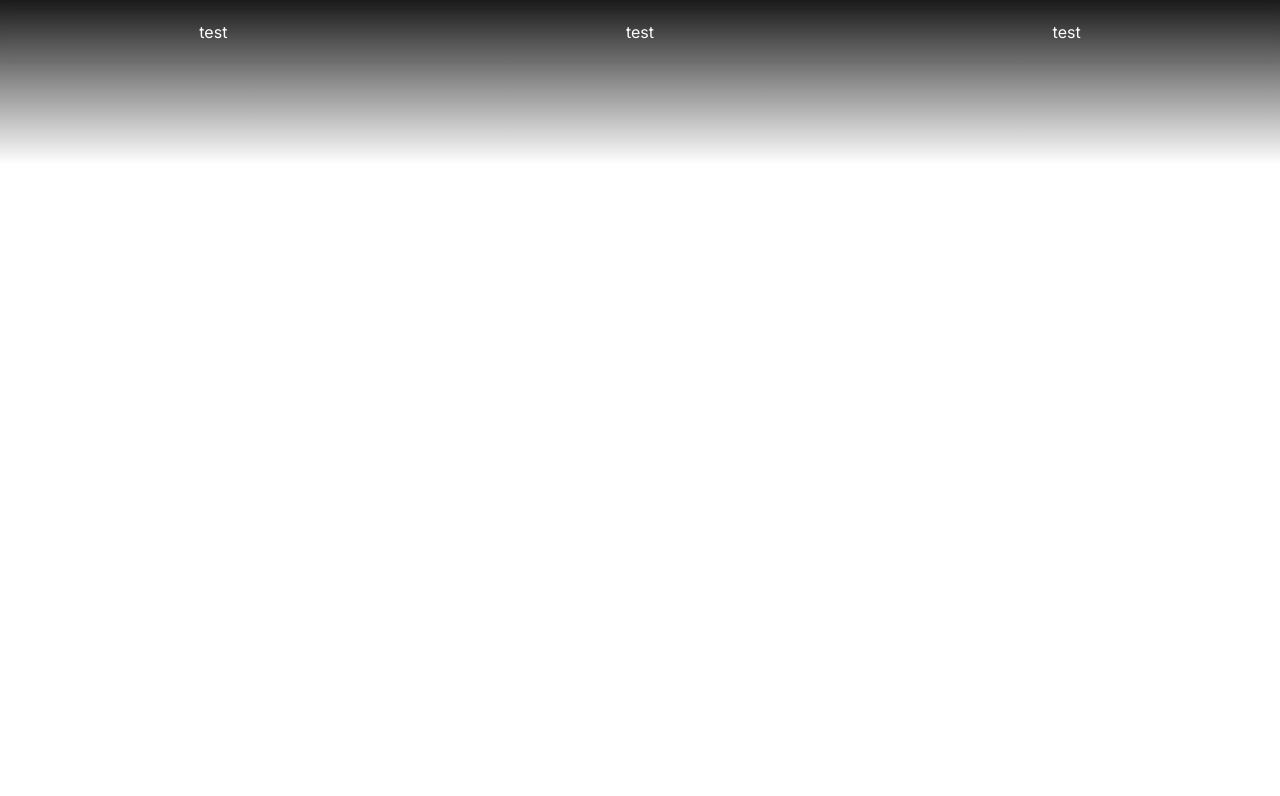
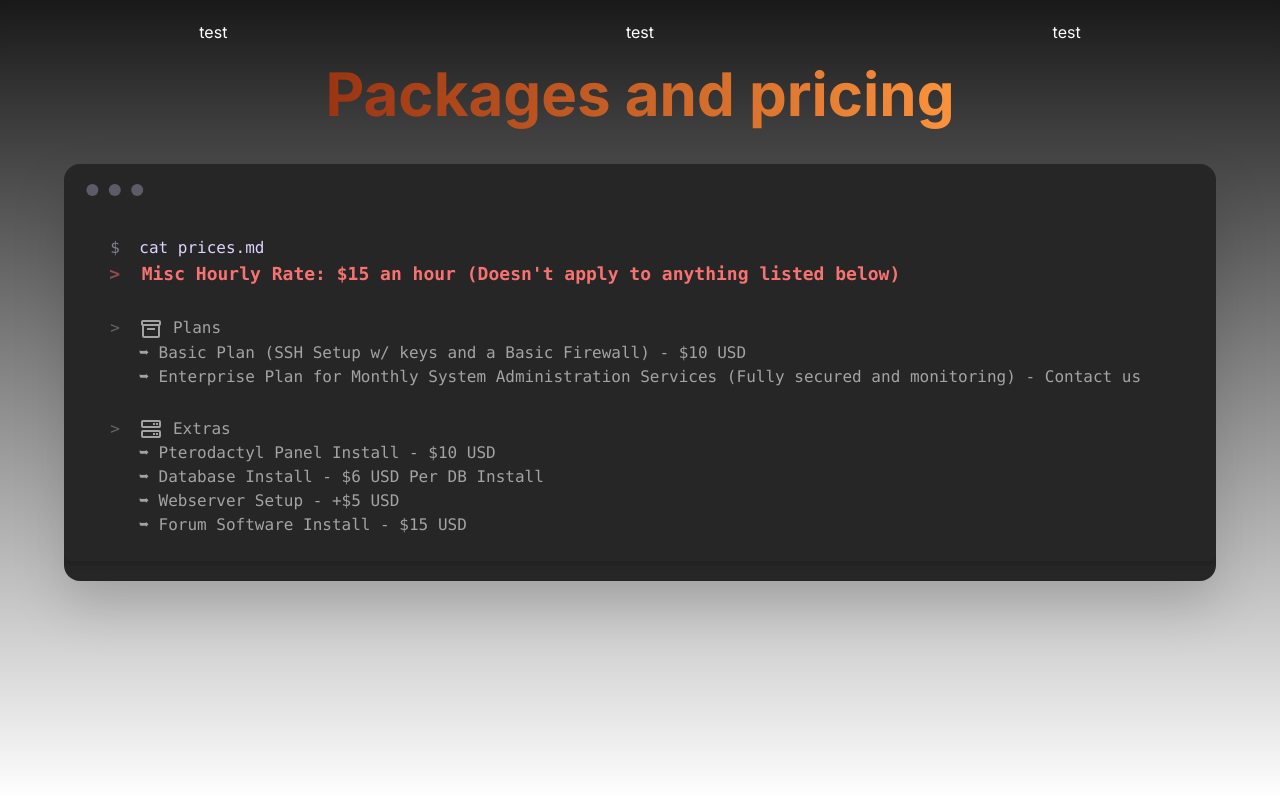
Before and after one commit to hydridecollective/hydrabank, a Next.js app: page /packages in a window 1280 px wide. Shown: the top 796 px of the page. Built offline with nearby package versions, Linux system fonts and the light colour scheme; what tailwindcss-animatecss would draw is missing.

Commit message:
packages page

```diff
--- a/package.json
+++ b/package.json
@@ -40,6 +40,7 @@
     "react-typing-effect": "^2.0.5",
     "tailwindcss": "^3.0.17",
     "tailwindcss-animatecss": "^3.0.4",
+    "typewriter-effect": "^2.20.1",
     "web-vitals": "^1.1.2"
   }
 }
--- a/src/app/packages/page.jsx
+++ b/src/app/packages/page.jsx
@@ -1,16 +1,61 @@
+import { BiBox, BiServer } from "react-icons/bi";
+
 export default async function PackagesPage() {
-  return <>
-    <section className="flex flex-col gap-y-6 w-full h-full p-16 pt-8">
-      <div className="flex flex-col gap-y-2">
-        <h1 className="text-4xl md:text-5xl lg:text-6xl font-medium font-header lg:max-w-[72rem]">
-          <b className="bg-gradient-brand gradient-fade-between bg-clip-text text-transparent">
-            Our Packages
-          </b>
-        </h1>
-        <div className="flex flex-col md:gap-y-4">
-
+  return (
+    <>
+      <section className="flex flex-col gap-y-6 w-full h-screen p-16 pt-16">
+        <div className="flex flex-col gap-y-2 justify-center items-center">
+          <h1 className="text-4xl md:text-5xl lg:text-6xl font-medium font-header lg:max-w-[72rem]">
+            <b className="bg-gradient-to-r from-orange-800 to-orange-400 bg-clip-text text-transparent">
+              Packages and pricing
+            </b>
+          </h1>
+          <div className="mockup-code bg-neutral-800 md:mt-8 mb-4 text-primary-content text-left max-w-[100rem] w-full drop-shadow-2xl md:gap-y-4">
+            <div className="bg-gray rounded-md shadow-md p-6">
+              <pre data-prefix="$">
+                <code>cat prices.md</code>
+              </pre>
+              <pre data-prefix=">" className="text-error text-lg font-bold">
+                <code>Misc Hourly Rate: $15 an hour (Doesn't apply to anything listed below)</code>
+              </pre>
+              <pre data-prefix="" className="text-error text-lg font-bold">
+                <code></code>
+              </pre>
+              <pre data-prefix=">" className="text-neutral-400">
+                <code>
+                  <BiBox className="inline-block text-2xl" /> Plans
+                </code>
+              </pre>
+              <pre data-prefix="" className="text-neutral-400">
+                <code>➥ Basic Plan (SSH Setup w/ keys and a Basic Firewall) - $10 USD</code>
+              </pre>
+              <pre data-prefix="" className="text-neutral-400">
+                <code>➥ Enterprise Plan for Monthly System Administration Services (Fully secured and monitoring) - Contact us</code>
+              </pre>
+              <pre data-prefix="" className="text-error text-lg font-bold">
+                <code></code>
+              </pre>
+              <pre data-prefix=">" className="text-neutral-400 gap">
+                <code>
+                  <BiServer className="inline-block text-2xl" /> Extras
+                </code>
+              </pre>
+              <pre data-prefix="" className="text-neutral-400">
+                <code>➥ Pterodactyl Panel Install - $10 USD</code>
+              </pre>
+              <pre data-prefix="" className="text-neutral-400">
+                <code>➥ Database Install - $6 USD Per DB Install</code>
+              </pre>
+              <pre data-prefix="" className="text-neutral-400">
+                <code>➥ Webserver Setup - +$5 USD</code>
+              </pre>
+              <pre data-prefix="" className="text-neutral-400">
+                <code>➥ Forum Software Install - $15 USD</code>
+              </pre>
+            </div>
+          </div>
         </div>
-      </div>
-    </section>
-  </>;
+      </section>
+    </>
+  );
 }
```
Also changed, not shown: 1 other file (tests, documents, lock files or other folders).
